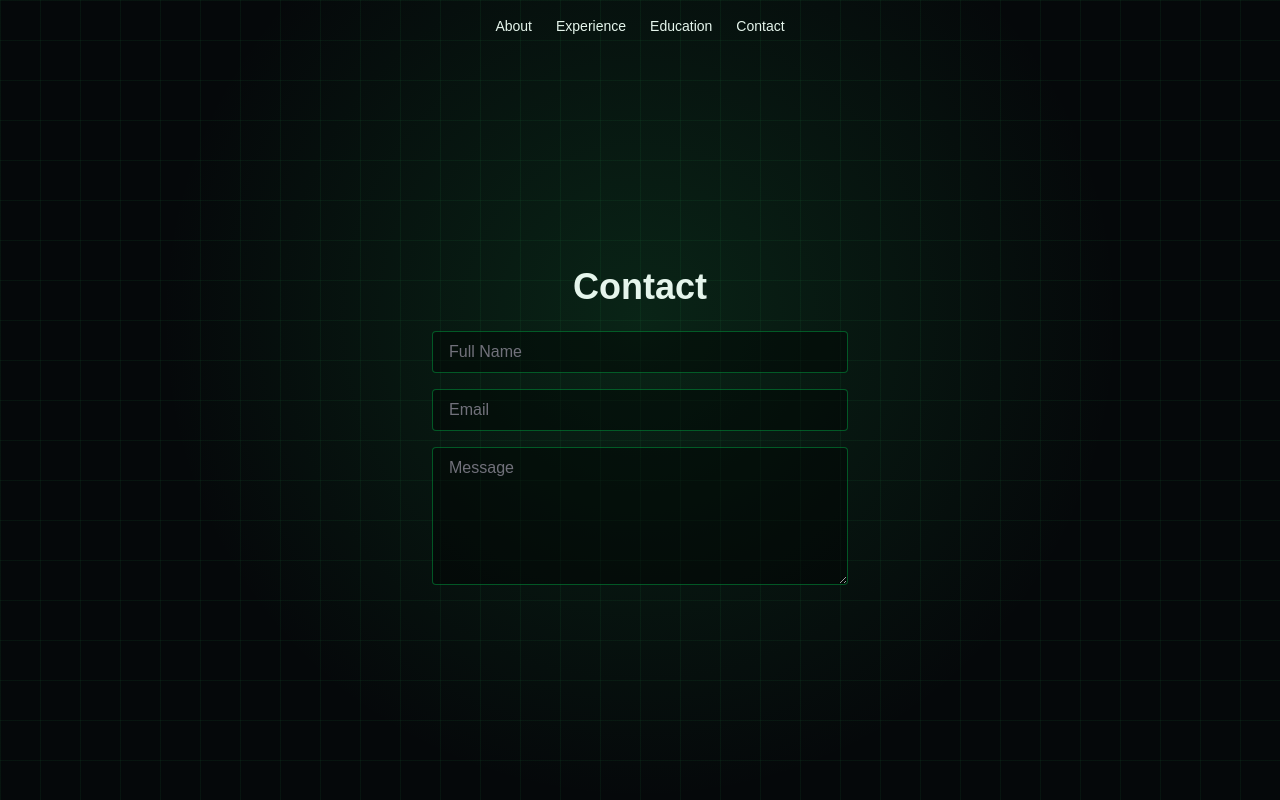
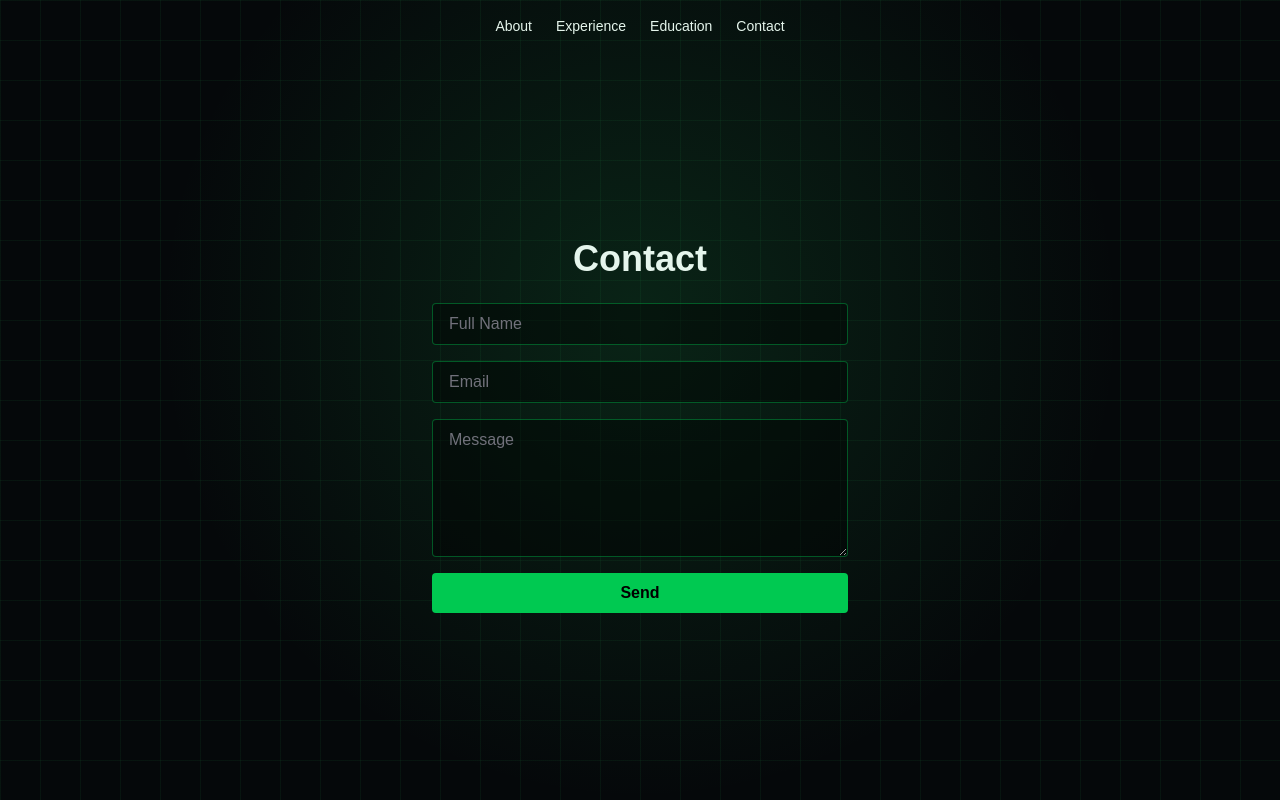
Before and after one commit to aalsheikh1/Portfolio, a Next.js app in the folder portfolio/: page /contact in a window 1280 px wide. Built offline with nearby package versions, Linux system fonts and the light colour scheme.

Commit message:
Add Send button to contact form

```diff
--- a/portfolio/app/contact/page.tsx
+++ b/portfolio/app/contact/page.tsx
@@ -30,6 +30,12 @@ export default function Contact() {
           required
           className="rounded border border-green-500/40 bg-black/40 px-4 py-2 placeholder-zinc-500 focus:border-green-400 focus:outline-none"
         />
+        <button
+          type="submit"
+          className="rounded bg-green-500 px-4 py-2 font-semibold text-black hover:bg-green-400"
+        >
+          Send
+        </button>
       </form>
     </main>
   );
```
